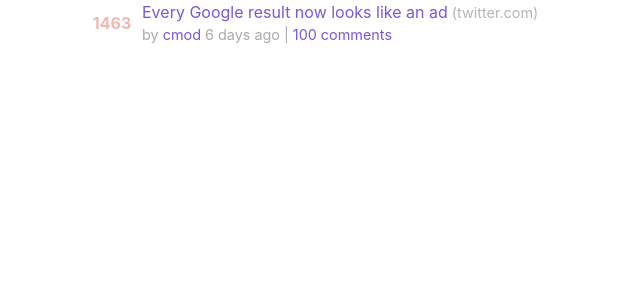
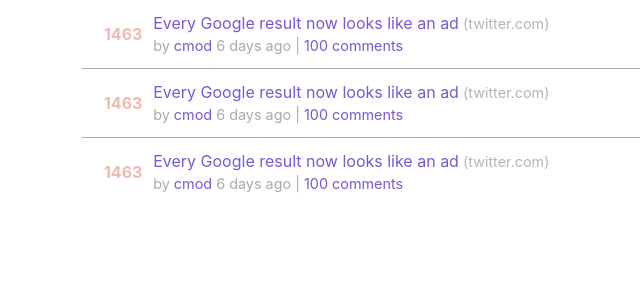
Before and after one commit to tamago324/vue-hackernews-demo, a Vue app: page / in a window 1280 px wide. Shown: the top 300 px of the page, without its empty margins (258-898 px from the left). Built offline with nearby package versions, Linux system fonts and the light colour scheme.

Commit message:
v-for では template を使うようにした

```diff
--- a/src/App.vue
+++ b/src/App.vue
@@ -1,8 +1,8 @@
 <template>
   <div id="app">
-    <div v-for="item in items" :key="item.id">
-      <Item :item="item"></Item>
-    </div>
+    <template v-for="item in items">
+      <Item :key="item.id" :item="item" class="story"/>
+    </template>
   </div>
 </template>
 
@@ -29,6 +29,30 @@
           type: 'story',
           url: 'https://twitter.com/craigmod/status/1219644556003565568',
         },
+        {
+          by: 'cmod',
+          descendants: 546,
+          id: 22107823,
+          // kinds は多かったから、省略している
+          kids: [22108598, 22109987],
+          score: 1463,
+          time: 1579621102,
+          title: 'Every Google result now looks like an ad',
+          type: 'story',
+          url: 'https://twitter.com/craigmod/status/1219644556003565568',
+        },
+        {
+          by: 'cmod',
+          descendants: 546,
+          id: 22107823,
+          // kinds は多かったから、省略している
+          kids: [22108598, 22109987],
+          score: 1463,
+          time: 1579621102,
+          title: 'Every Google result now looks like an ad',
+          type: 'story',
+          url: 'https://twitter.com/craigmod/status/1219644556003565568',
+        },
       ],
     };
   },
@@ -40,4 +64,8 @@
   margin: 0 auto;
   width: 600px;
 }
+
+.story:not(:last-child) {
+  border-bottom: solid 1px #aaaaaa;
+}
 </style>
--- a/src/components/Item.vue
+++ b/src/components/Item.vue
@@ -70,6 +70,7 @@
   align-items: flex-start;
   display: flex;
   text-align: left;
+  padding: 0.7rem;
 }
 
 .item .item-content:not(:last-child) {
```
